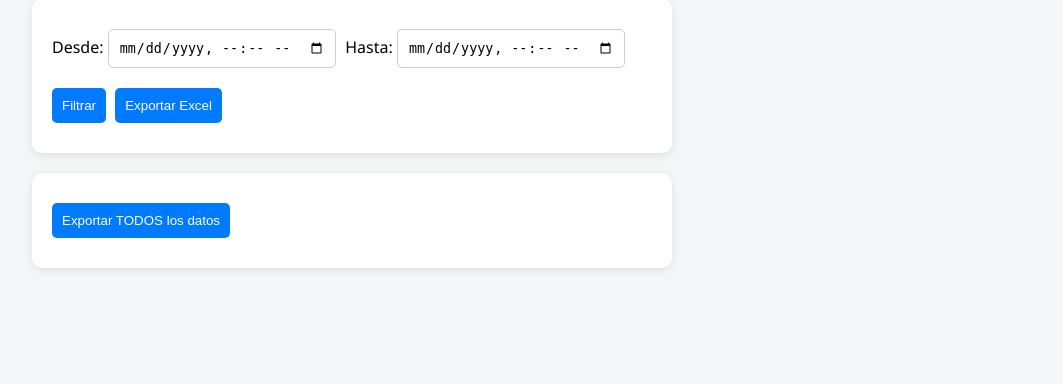
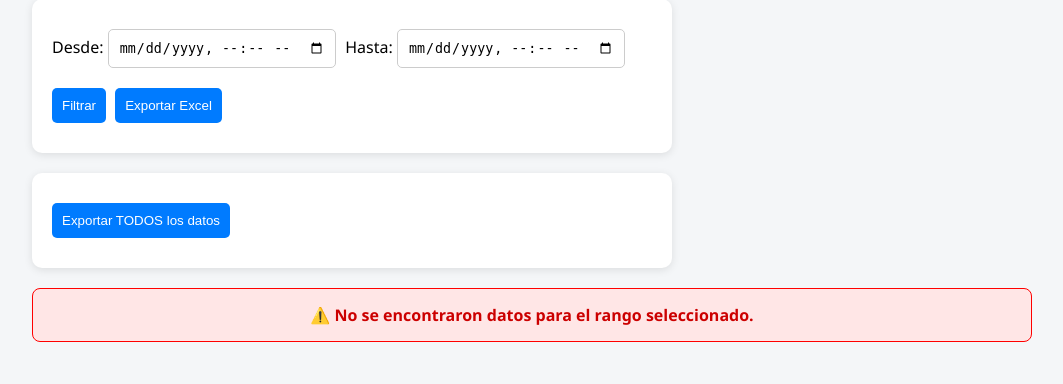
Before and after one commit to francisco3788/monitoreo_sp32, a Flask app: template templates/index.html in a window 1280 px wide. Shown: the part 94-478 px from the top of the page, without its empty margins (108-1171 px from the left). Run offline with Flask 3, Linux system fonts and the light colour scheme; the template is opened without the code that fills it, so the values that code supplies are empty; some libraries are stand-ins or nearby versions.

Commit message:
actualizacion

```diff
--- a/app.py
+++ b/app.py
@@ -4,14 +4,27 @@ import pandas as pd
 from flask import Flask, render_template, request, send_file
 from dotenv import load_dotenv
 from io import BytesIO
+from datetime import datetime
 
 app = Flask(__name__)
 load_dotenv()
 DATABASE_URL = os.getenv("DATABASE_URL")
 
+# =========================
+# 🔎 Consulta con filtrado
+# =========================
 def consultar_datos(fecha_inicio=None, fecha_fin=None):
     conn = psycopg2.connect(DATABASE_URL)
     cur = conn.cursor()
+    if fecha_inicio and fecha_fin:
+        # Normalizar formato (datetime-local) → ISO sin segundos
+        try:
+            fecha_inicio = datetime.strptime(fecha_inicio, '%Y-%m-%dT%H:%M').isoformat()
+            fecha_fin = datetime.strptime(fecha_fin, '%Y-%m-%dT%H:%M').isoformat()
+        except Exception as e:
+            print("❌ Error al convertir fechas:", e)
+            fecha_inicio = fecha_fin = None
+
     if fecha_inicio and fecha_fin:
         cur.execute("""
             SELECT * FROM datos
@@ -26,6 +39,9 @@ def consultar_datos(fecha_inicio=None, fecha_fin=None):
     conn.close()
     return df
 
+# =========================
+# 🌐 Página principal
+# =========================
 @app.route('/', methods=['GET', 'POST'])
 def index():
     datos = None
@@ -35,6 +51,9 @@ def index():
         datos = consultar_datos(inicio, fin).to_dict(orient='records')
     return render_template('index.html', datos=datos)
 
+# =========================
+# 📥 Exportar por rango
+# =========================
 @app.route('/exportar', methods=['POST'])
 def exportar():
     inicio = request.form['inicio']
@@ -45,6 +64,9 @@ def exportar():
     output.seek(0)
     return send_file(output, download_name="datos_filtrados.xlsx", as_attachment=True)
 
+# =========================
+# 📥 Exportar todo
+# =========================
 @app.route('/exportar_todo')
 def exportar_todo():
     df = consultar_datos()
--- a/templates/index.html
+++ b/templates/index.html
@@ -70,6 +70,17 @@
             max-width: 1000px;
             margin: auto;
         }
+
+        .mensaje {
+            margin-top: 20px;
+            padding: 15px;
+            background-color: #ffe6e6;
+            border: 1px solid #ff0000;
+            border-radius: 8px;
+            text-align: center;
+            color: #cc0000;
+            font-weight: bold;
+        }
     </style>
 </head>
 <body>
@@ -89,7 +100,10 @@
             <button type="submit">Exportar TODOS los datos</button>
         </form>
 
-        {% if datos %}
+        {% if datos is not none %}
+            {% if datos|length == 0 %}
+                <div class="mensaje">⚠️ No se encontraron datos para el rango seleccionado.</div>
+            {% else %}
                 <h3>Resultados:</h3>
                 <table>
                     <tr>
@@ -116,6 +130,7 @@
                     {% endfor %}
                 </table>
             {% endif %}
+        {% endif %}
     </div>
 </body>
 </html>
```
Also changed, not shown: recolector.py (+14 -2 lines). Lines whose indentation alone changed are shown as unchanged.
